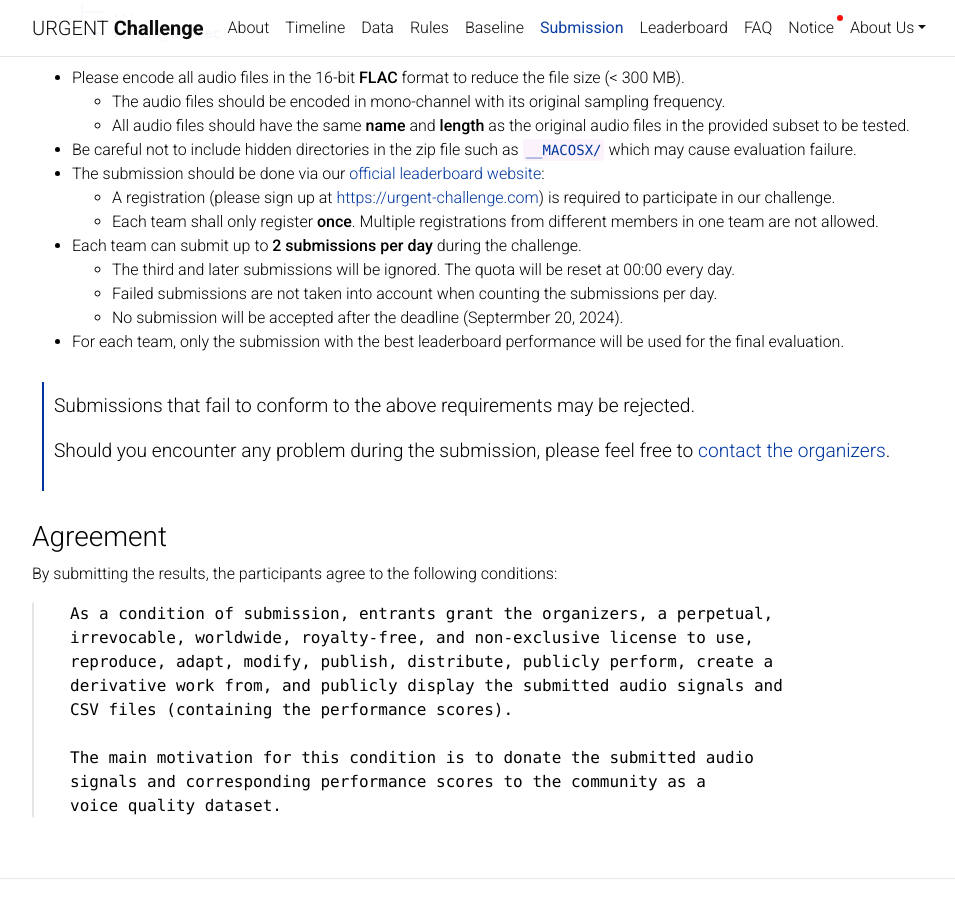
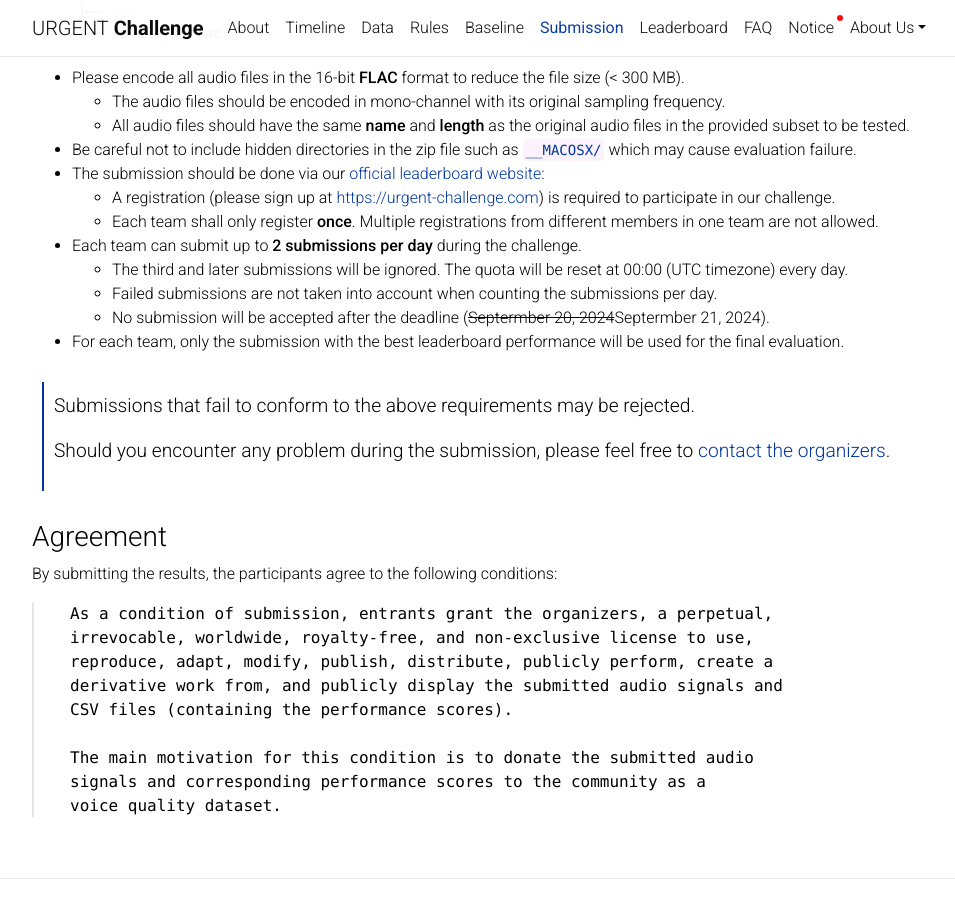
Before and after one commit to urgent-challenge/urgent2024, a Jekyll site: the page built from _pages/submission.md, in a window 1280 px wide and 900 px high, scrolled down 623 px. Shown: the whole window, without its empty margins (163-1118 px from the left). Built offline with Jekyll 4.4.1, drawn with Linux system fonts in a browser that asks for light colours; comment, search, counter and statistics services are not loaded; a style sheet for code colours, icons or effects is not loaded.

Commit message:
Update descriptions in Submission tab

```diff
--- a/_pages/submission.md
+++ b/_pages/submission.md
@@ -42,9 +42,9 @@ The submission system has been closed for the official challenge. Thank you for
   * A registration (please sign up at [https://urgent-challenge.com](https://urgent-challenge.com/)) is required to participate in our challenge.
   * Each team shall only register **once**. Multiple registrations from different members in one team are not allowed.
 * Each team can submit up to **2 submissions per day** during the challenge.
-  * The third and later submissions will be ignored. The quota will be reset at 00:00 every day.
+  * The third and later submissions will be ignored. The quota will be reset at 00:00 (UTC timezone) every day.
   * Failed submissions are not taken into account when counting the submissions per day.
-  * No submission will be accepted after the deadline (Septermber 20, 2024).
+  * No submission will be accepted after the deadline (<del>Septermber 20, 2024</del>Septermber 21, 2024).
 * For each team, only the submission with the best leaderboard performance will be used for the final evaluation.
 
 
```
